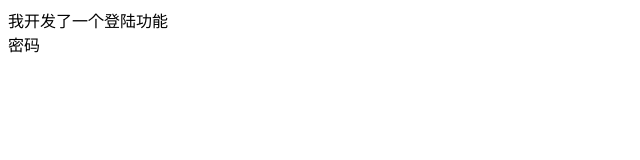
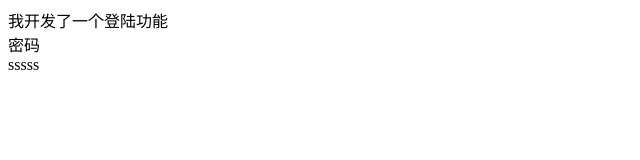
Before and after one commit to xiaocuicuui/test, a plain HTML site: page index3.html in a window 1280 px wide. Shown: the full height of the page, 0-640 px from the left. Drawn offline with Linux system fonts and the light colour scheme.

Commit message:
ssss功能

```diff
--- a/index3.html
+++ b/index3.html
@@ -7,5 +7,6 @@
 <body>
 	<div>我开发了一个登陆功能</div>
 	<div>密码</div>
+   sssss
 </body>
 </html>
```
